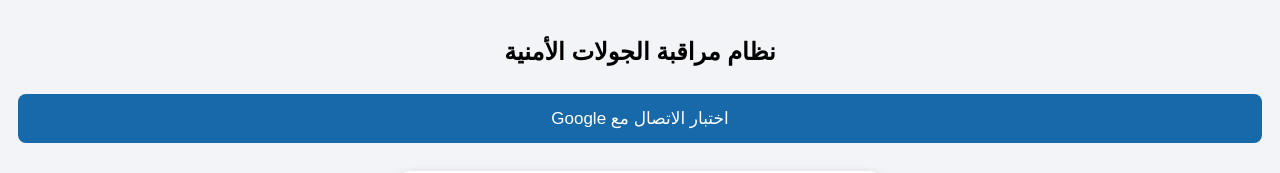
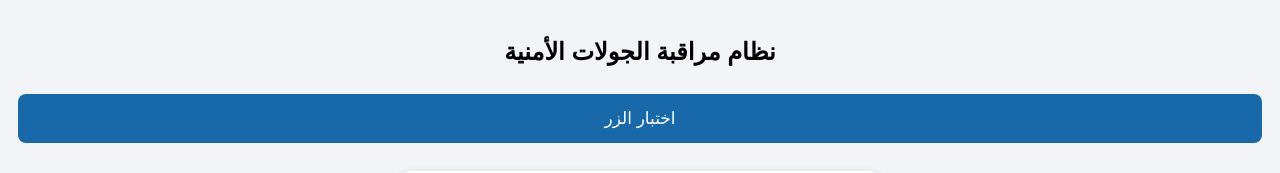
Before and after one commit to Akram000-sys/security-rounds-scanner, a plain HTML site: page index.html in a window 1280 px wide. Shown: the top 173 px of the page. Drawn offline with Linux system fonts and the light colour scheme.

Commit message:
Update index.html

```diff
--- a/index.html
+++ b/index.html
@@ -18,7 +18,7 @@ button:disabled{background:#999}
 </head>
 <body>
 <h2>نظام مراقبة الجولات الأمنية</h2>
-<button onclick="testGoogleConnection()">اختبار الاتصال مع Google</button>
+<button onclick="alert('الزر يعمل')">اختبار الزر</button>
   <p id="testMessage"></p>
 <div class="card">
   <h3>تسجيل دخول الحارس</h3>
```
